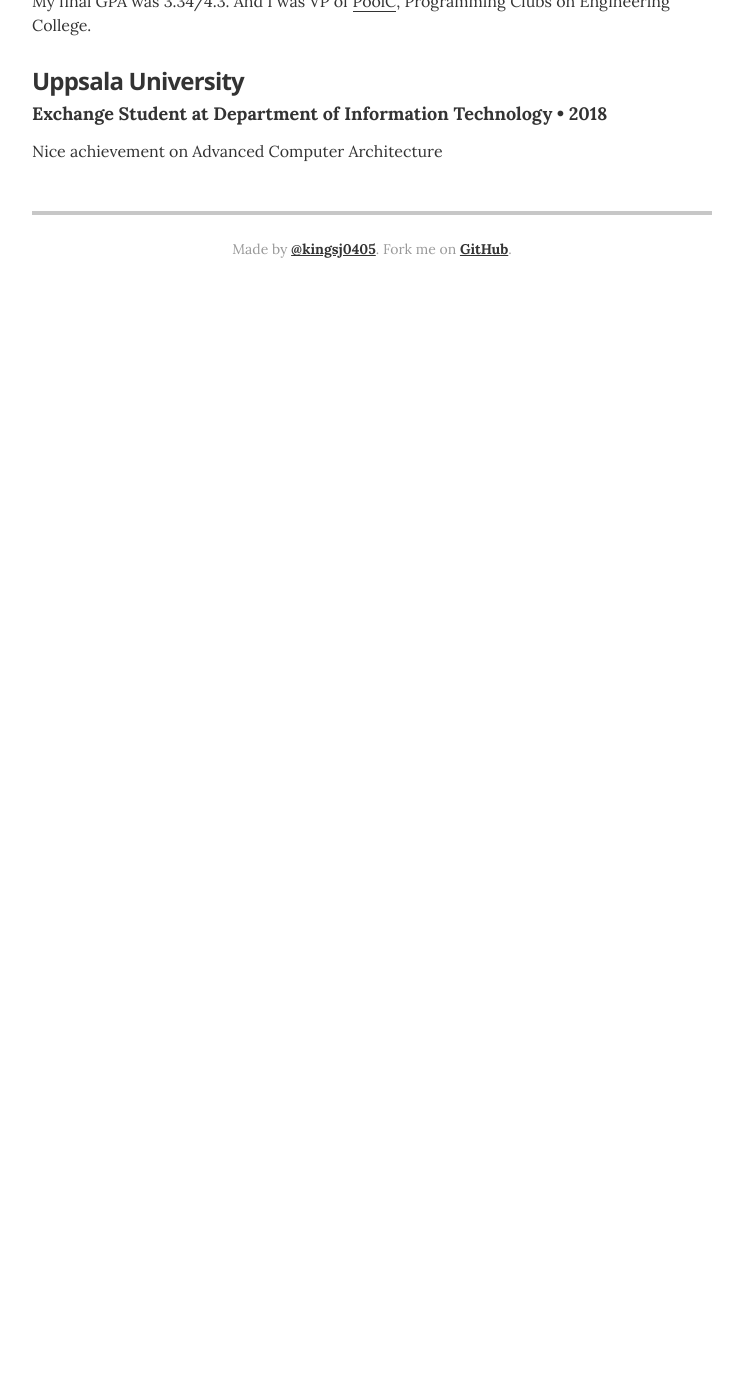
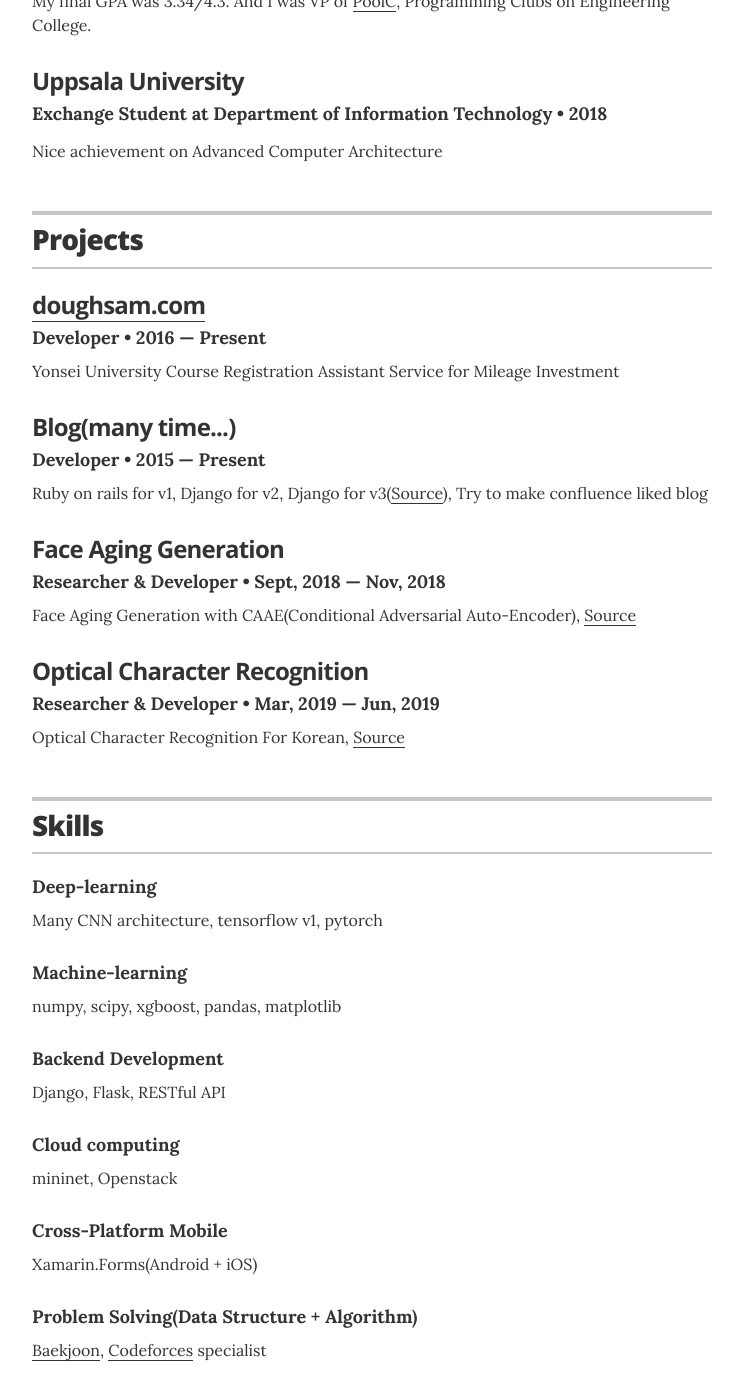
Before and after one commit to kingsj0405/kingsj0405.github.io, a Jekyll site: the page built from index.html, in a window 1280 px wide and 1400 px high, scrolled down 1629 px. Shown: the whole window, without its empty margins (268-1011 px from the left). Built offline with Jekyll 4.4.1, drawn with Linux system fonts in a browser that asks for light colours; before the commit the page ends 1937 px from its top, so only the background shows below that.

Commit message:
Update projects and skills

```diff
--- a/_config.yml
+++ b/_config.yml
@@ -35,8 +35,8 @@
 # comment out to hide
 resume_section_experience:      true
 resume_section_education:       true
-resume_section_projects:        false
-resume_section_skills:          false
+resume_section_projects:        true
+resume_section_skills:          true
 resume_section_recognition:     false
 resume_section_links:           false
 resume_section_associations:    false
--- a/_data/projects.yml
+++ b/_data/projects.yml
@@ -1,16 +1,26 @@
 # Projects
 # uncomment the urls if you wish to display them, and add your own URL
 
-# jazznotes.io
-- project: jazznotes.io
-  role: Founder & Primary Developer
-  duration: 2012 &mdash; Present
-  # url: "#"
-  description: Jazz Notes is an open source node/ember app that helps you keep track of your music compositions and new ideas.
+- project: doughsam.com
+  role: Developer
+  duration: 2016 &mdash; Present
+  url: "https://doughsam.com"
+  description: Yonsei University Course Registration Assistant Service for Mileage Investment
 
-# Springfield Community Outreach Group
-- project: Springfield Community Outreach Group
-  role: Co-Founder & Organizer
-  duration: 2007 &mdash; Present
-  # url: "#"
-  description: SCOG is a local monthly meetup in Springfield where we share opportunities to volunteer in the community and organize support for families and neighborhoods in need of assistance that the community can provide.
+- project: Blog(many time...)
+  role: Developer
+  duration: 2015 &mdash; Present
+  # url: "https://yangspace.co.kr"
+  description: Ruby on rails for v1, Django for v2, Django for v3(<a href="https://github.com/yangspace">Source</a>), Try to make confluence liked blog
+
+- project: Face Aging Generation
+  role: Researcher & Developer
+  duration: Sept, 2018 &mdash; Nov, 2018
+  # url:
+  description: Face Aging Generation with CAAE(Conditional Adversarial Auto-Encoder), <a href="https://github.com/kingsj0405/20182-capstone">Source</a>
+
+- project: Optical Character Recognition
+  role: Researcher & Developer
+  duration: Mar, 2019 &mdash; Jun, 2019
+  # url:
+  description: Optical Character Recognition For Korean, <a href="https://github.com/kingsj0405/20191-capstone">Source</a>
--- a/_data/skills.yml
+++ b/_data/skills.yml
@@ -1,12 +1,18 @@
 # Skills
-# Organizational leadership
-- skill: Organizational leadership
-  description: I have several years of experience leading organziations from community groups to business departments. From public speaking, to mentoring, to coordination of people and events, I can lead in any context.
+- skill: Deep-learning
+  description: Many CNN architecture, tensorflow v1, pytorch
 
-# Communications strategy
-- skill: Communications strategy
-  description: Content and marketing strategy,
+- skill: Machine-learning
+  description: numpy, scipy, xgboost, pandas, matplotlib
 
-# Digital content development and creation
-- skill: Digital content development and creation
-  description: Copy writing, graphic design, web design, front-end web development, print design
+- skill: Backend Development
+  description: Django, Flask, RESTful API
+
+- skill: Cloud computing
+  description: mininet, Openstack
+
+- skill: Cross-Platform Mobile
+  description: Xamarin.Forms(Android + iOS)
+
+- skill: Problem Solving(Data Structure + Algorithm)
+  description: <a href="https://www.acmicpc.net/user/kingsj0405">Baekjoon</a>, <a href="https://codeforces.com/profile/Bismute">Codeforces</a> specialist
```
